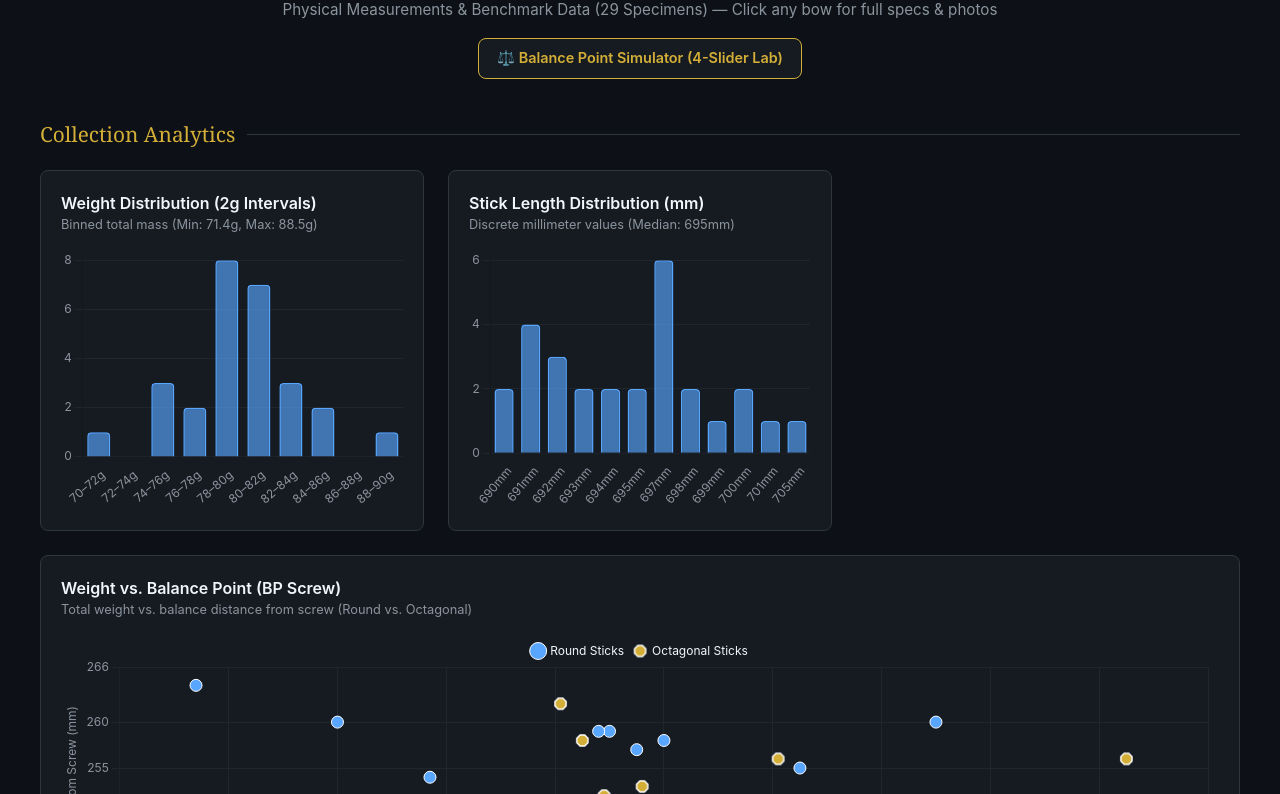
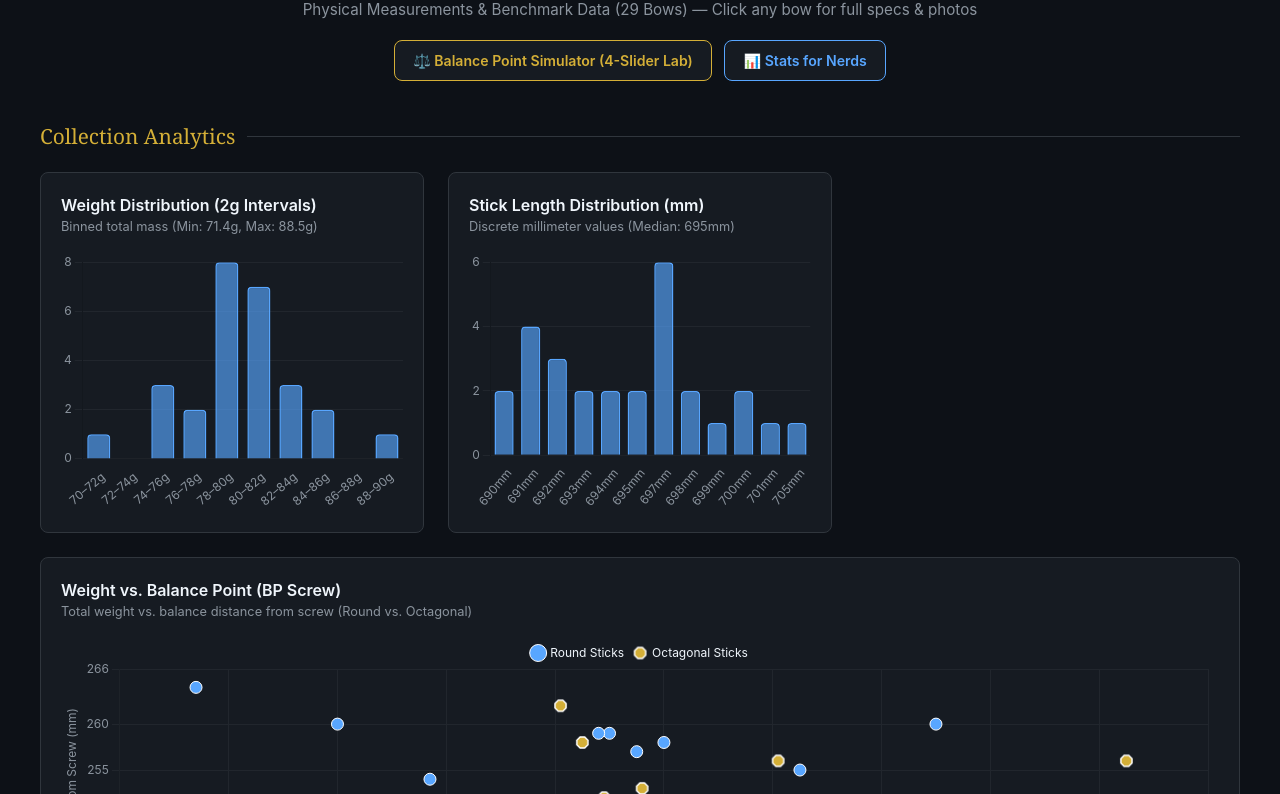
Before and after one commit to jg-mireles/cello-bows, a plain HTML site: page index.html in a window 1280 px wide. Shown: the part 94-888 px from the top of the page. Drawn offline with nearby package versions, Linux system fonts and the light colour scheme.

Commit message:
Update index.html

```diff
--- a/index.html
+++ b/index.html
@@ -27,11 +27,17 @@
     }
     header { text-align: center; max-width: 900px; margin: 0 auto 2.5rem auto; }
     h1 { font-family: Georgia, "Times New Roman", serif; font-size: 2.2rem; letter-spacing: 1.5px; color: var(--gold); margin-bottom: 0.5rem; }
-    header p { color: var(--text-muted); font-size: 0.95rem; margin-bottom: 1rem; }
-    .sim-btn {
+    header p { color: var(--text-muted); font-size: 0.95rem; margin-bottom: 1.15rem; }
+    .top-nav-btns {
+      display: flex;
+      flex-wrap: wrap;
+      justify-content: center;
+      gap: 0.75rem;
+    }
+    .nav-pill {
       display: inline-flex;
       align-items: center;
-      gap: 0.5rem;
+      gap: 0.45rem;
       padding: 0.55rem 1.15rem;
       background: var(--card-bg);
       color: var(--gold);
@@ -39,13 +45,21 @@
       border-radius: 8px;
       text-decoration: none;
       font-weight: 600;
-      font-size: 0.9rem;
+      font-size: 0.88rem;
       transition: background 0.15s ease, transform 0.15s ease, box-shadow 0.15s ease;
     }
-    .sim-btn:hover {
+    .nav-pill:hover {
       background: rgba(212, 175, 55, 0.12);
       transform: translateY(-1px);
       box-shadow: 0 4px 14px rgba(212, 175, 55, 0.18);
+    }
+    .nav-pill.blue {
+      color: var(--blue);
+      border-color: var(--blue);
+    }
+    .nav-pill.blue:hover {
+      background: rgba(88, 166, 255, 0.12);
+      box-shadow: 0 4px 14px rgba(88, 166, 255, 0.18);
     }
     .section-title { font-family: Georgia, "Times New Roman", serif; color: var(--gold); font-size: 1.3rem; max-width: 1200px; margin: 0 auto 1.25rem auto; display: flex; align-items: center; gap: 0.75rem; }
     .section-title::after { content: ""; flex: 1; height: 1px; background: var(--border); }
@@ -97,8 +111,11 @@
 <body>
   <header>
     <h1>NMM Cello Bow Collection</h1>
-    <p>Physical Measurements & Benchmark Data (29 Specimens) — Click any bow for full specs & photos</p>
-    <a href="simulator.html" class="sim-btn">⚖️ Balance Point Simulator (4-Slider Lab)</a>
+    <p>Physical Measurements & Benchmark Data (29 Bows) — Click any bow for full specs & photos</p>
+    <div class="top-nav-btns">
+      <a href="simulator.html" class="nav-pill">⚖️ Balance Point Simulator (4-Slider Lab)</a>
+      <a href="nerds.html" class="nav-pill blue">📊 Stats for Nerds</a>
+    </div>
   </header>
 
   <div class="section-title">Collection Analytics</div>
@@ -126,7 +143,7 @@
     </div>
   </div>
 
-  <div class="section-title">Specimen Catalog</div>
+  <div class="section-title">Catalog</div>
   <div class="controls">
     <div class="search-box"><input type="text" id="searchInput" placeholder="Search maker, number, or location..."></div>
     <div class="filters">
@@ -299,7 +316,7 @@
           type: 'bar',
           data: {
             labels: ['70–72g', '72–74g', '74–76g', '76–78g', '78–80g', '80–82g', '82–84g', '84–86g', '86–88g', '88–90g'],
-            datasets: [{ label: 'Specimens', data: [1, 0, 3, 2, 8, 7, 3, 2, 0, 1], backgroundColor: 'rgba(88, 166, 255, 0.65)', borderColor: '#58a6ff', borderWidth: 1.5, borderRadius: 4 }]
+            datasets: [{ label: 'Bows', data: [1, 0, 3, 2, 8, 7, 3, 2, 0, 1], backgroundColor: 'rgba(88, 166, 255, 0.65)', borderColor: '#58a6ff', borderWidth: 1.5, borderRadius: 4 }]
           },
           options: { responsive: true, maintainAspectRatio: false, plugins: { legend: { display: false } }, scales: { y: { beginAtZero: true, grid: { color: '#21262d' }, ticks: { stepSize: 2 } }, x: { grid: { display: false } } } }
         });
@@ -308,7 +325,7 @@
           type: 'bar',
           data: {
             labels: [690, 691, 692, 693, 694, 695, 697, 698, 699, 700, 701, 705].map(v => v + 'mm'),
-            datasets: [{ label: 'Specimens', data: [2, 4, 3, 2, 2, 2, 6, 2, 1, 2, 1, 1], backgroundColor: 'rgba(88, 166, 255, 0.65)', borderColor: '#58a6ff', borderWidth: 1.5, borderRadius: 4 }]
+            datasets: [{ label: 'Bows', data: [2, 4, 3, 2, 2, 2, 6, 2, 1, 2, 1, 1], backgroundColor: 'rgba(88, 166, 255, 0.65)', borderColor: '#58a6ff', borderWidth: 1.5, borderRadius: 4 }]
           },
           options: { responsive: true, maintainAspectRatio: false, plugins: { legend: { display: false } }, scales: { y: { beginAtZero: true, grid: { color: '#21262d' }, ticks: { stepSize: 2 } }, x: { grid: { display: false } } } }
         });
```
